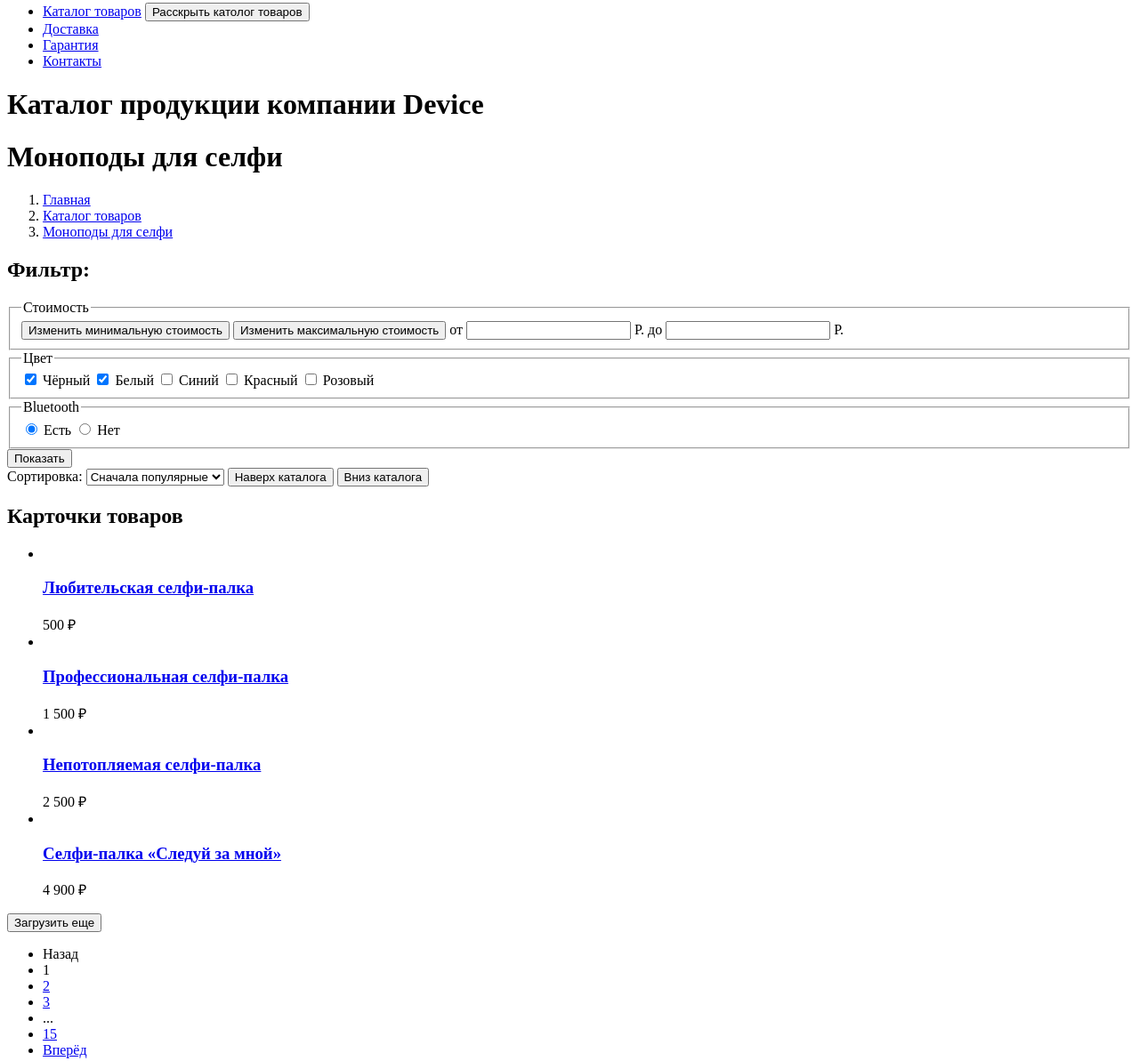
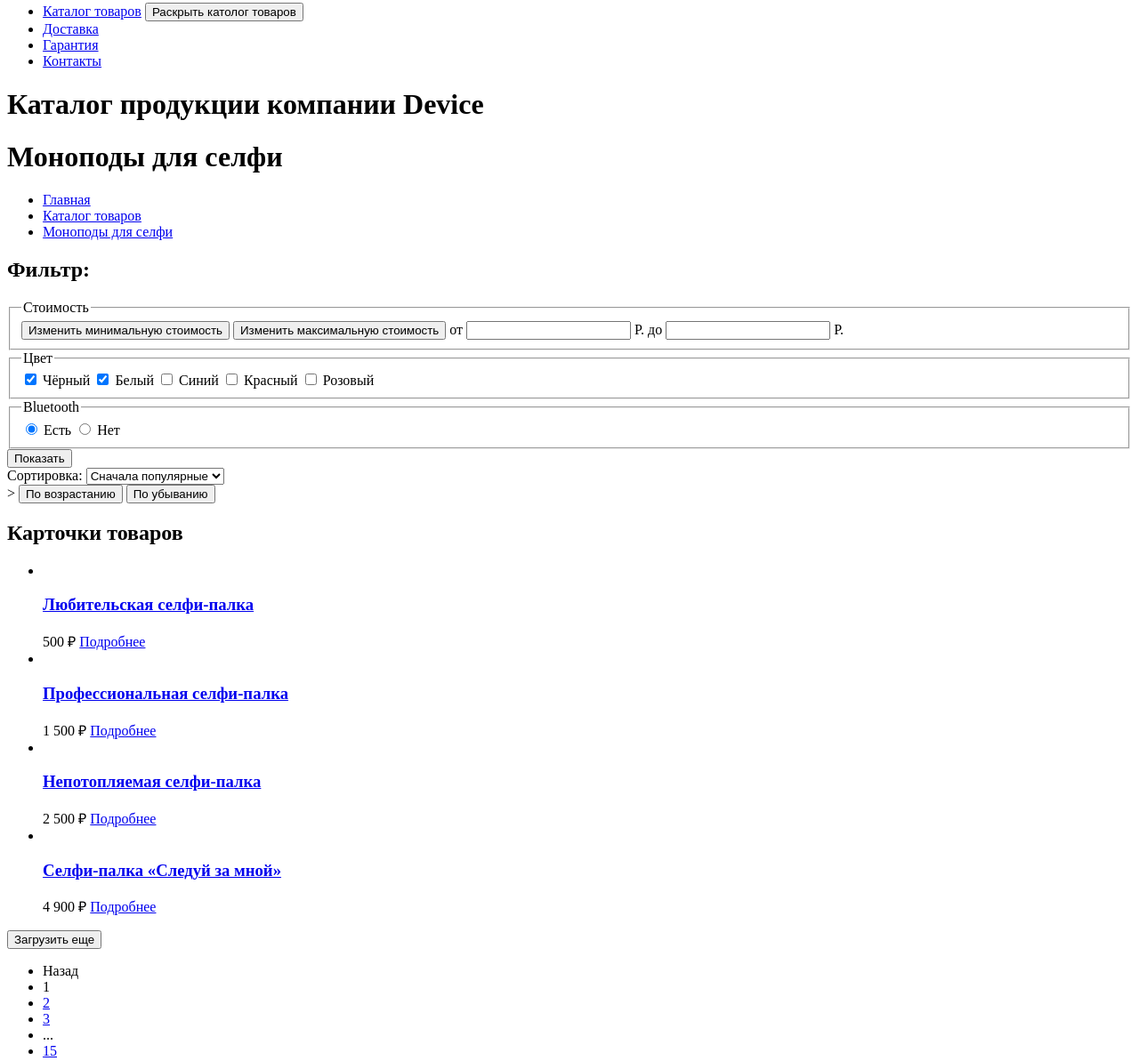
Before and after one commit to Littlberdova/1838119-device-32, a plain HTML site: page catalog.html in a window 1280 px wide. Shown: the part 148-1341 px from the top of the page at 89% size. Drawn offline with Linux system fonts and the light colour scheme.

Commit message:
Update catalog.html
исправила все замечания

```diff
--- a/catalog.html
+++ b/catalog.html
@@ -27,7 +27,7 @@
                 <ul class="under-navigation-list">
                     <li class="under-navigation-item">
                         <a class="under-navigation-link navigation-link-current" href="#"> Каталог товаров</a>
-                        <button name="go-to-goodspage" type="button"> <span class="visually-hidden"> Расскрыть католог
+                        <button name="go-to-goodspage" type="button"> <span class="visually-hidden"> Раскрыть католог
                                 товаров
                             </span></button>
                     </li>
@@ -43,12 +43,14 @@
         <h1 class="visually-hidden">Каталог продукции компании Device</h1>
         <header class="inner-header">
             <h1 class="inner-header-title"> Моноподы для селфи </h1>
-            <ol class="links-onthepage-list">
+            <nav>
+            <ul class="links-onthepage-list">
                 <li class="links-onthepage-item"> <a class="links-onthepage-link" href="index.html"> Главная </a></li>
                 <li class="links-onthepage-item"> <a class="links-onthepage-link" href="#"> Каталог товаров </a></li>
                 <li class="links-onthepage-item"> <a class="links-onthepage-link navigation-link-current"
                         href="catalog.html"> Моноподы для селфи </a></li>
-            </ol>
+                </ul>
+            </nav>
         </header>
 
         <section class="catalog-filter-section">
@@ -97,9 +99,9 @@
                 <select class="select-control" id="sorting" name="sorting">
                     <option value="popular"> Сначала популярные </option>
                 </select>
-                <button class="button-up" type="button"> <span class="visually-hidden">Наверх каталога</span></button>
-                <button class="button-down" type="button"> <span class="visually-hidden">Вниз каталога</span></button>
-            </form>
+             </form>>
+                <button class="button-ascending" type="button"> <span class="visually-hidden"> По возрастанию </span></button>
+                <button class="button-descending" type="button"> <span class="visually-hidden">По убыванию</span></button>
         </section>
         <section class="product-cards-section">
             <h2 class="visually-hidden"> Карточки товаров </h2>
@@ -110,6 +112,7 @@
                         <h3 class="product-card-title"> Любительская селфи-палка</h3>
                     </a>
                     <span class="product-card-price"> 500 ₽</span>
+                    <a class="more-about-product" href="#"> Подробнее </a>
                 </li>
                 <li class="product-card">
                     <a class="product-card-link" href="#">
@@ -117,6 +120,7 @@
                         <h3 class="product-card-title"> Профессиональная селфи-палка </h3>
                     </a>
                     <span class="product-card-price"> 1 500 ₽</span>
+                    <a class="more-about-product" href="#"> Подробнее </a>
                 </li>
                 <li class="product-card">
                     <a class="product-card-link" href="#">
@@ -124,6 +128,7 @@
                         <h3 class="product-card-title"> Непотопляемая селфи-палка</h3>
                     </a>
                     <span class="product-card-price"> 2 500 ₽</span>
+                    <a class="more-about-product" href="#"> Подробнее </a>
                 </li>
                 <li class="product-card">
                     <a class="product-card-link" href="#">
@@ -131,6 +136,7 @@
                         <h3 class="product-card-title"> Селфи-палка «Следуй за мной» </h3>
                     </a>
                     <span class="product-card-price"> 4 900 ₽</span>
+                    <a class="more-about-product" href="#"> Подробнее </a>
                 </li>
             </ul>
             <button class="button-show-more" type="button"> Загрузить еще </button>
```
